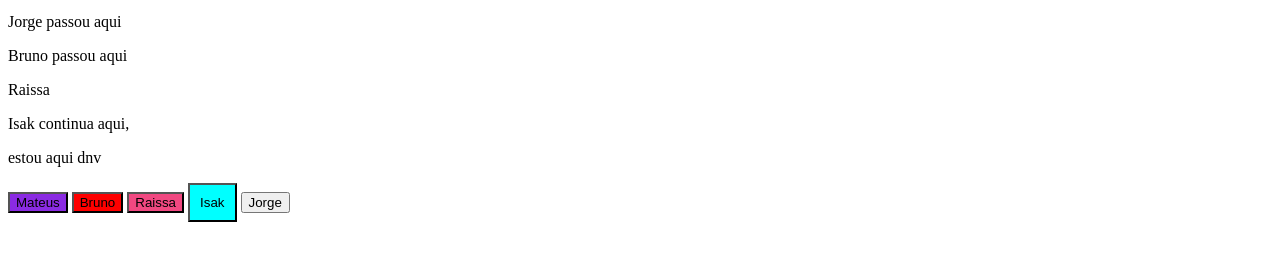
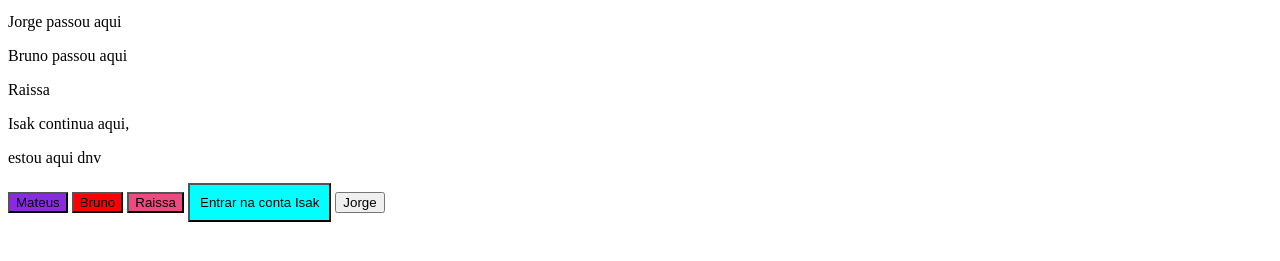
Before and after one commit to bruno-evaldt/teste, a plain HTML site: page index.html in a window 1280 px wide. Shown: the part 251-512 px from the top of the page. Drawn offline with Linux system fonts and the light colour scheme.

Commit message:
Update index.html

```diff
--- a/index.html
+++ b/index.html
@@ -22,7 +22,7 @@
             <button class="mateus">Mateus</button>
             <button class="bruno">Bruno</button>
             <button class="raissa">Raissa</button>
-            <button class="isak">Isak</button>
+            <button class="isak">Entrar na conta Isak</button>
             <button class="jorge">Jorge</button>
 
     </main>
```
